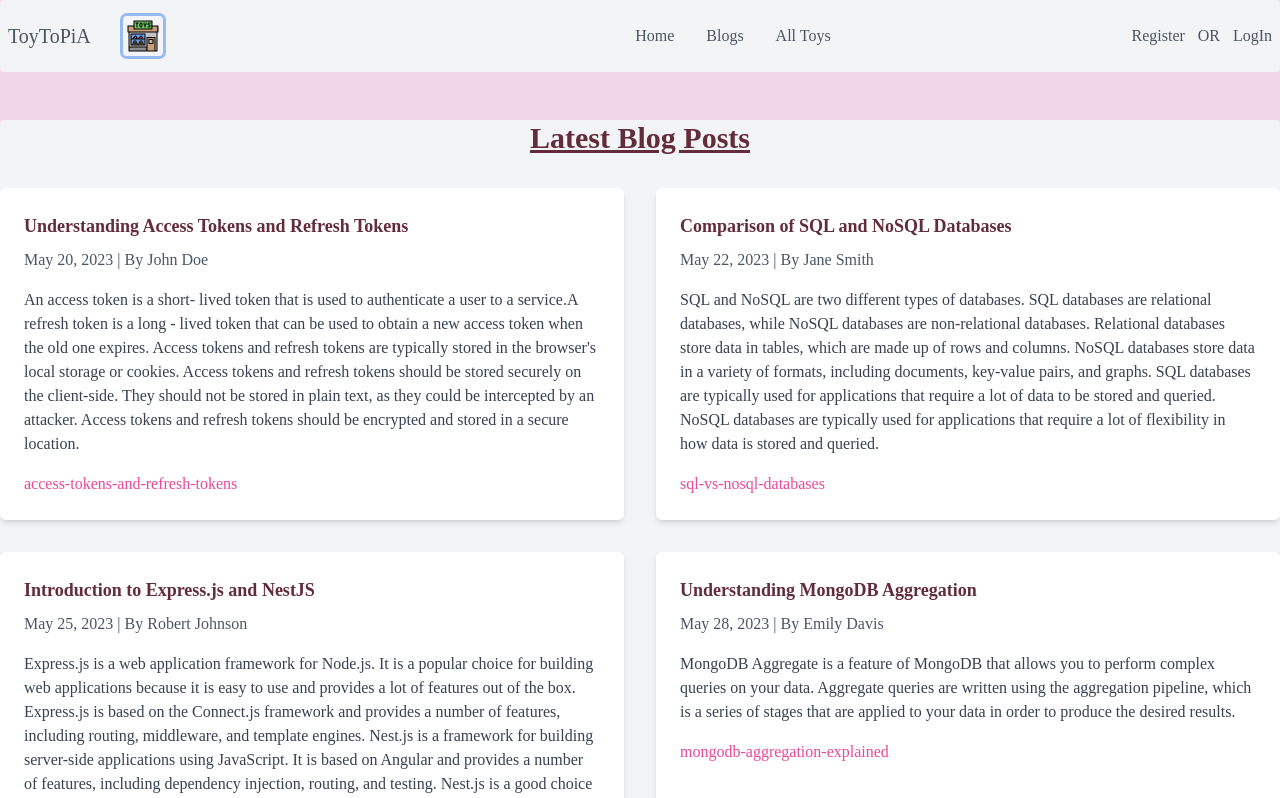
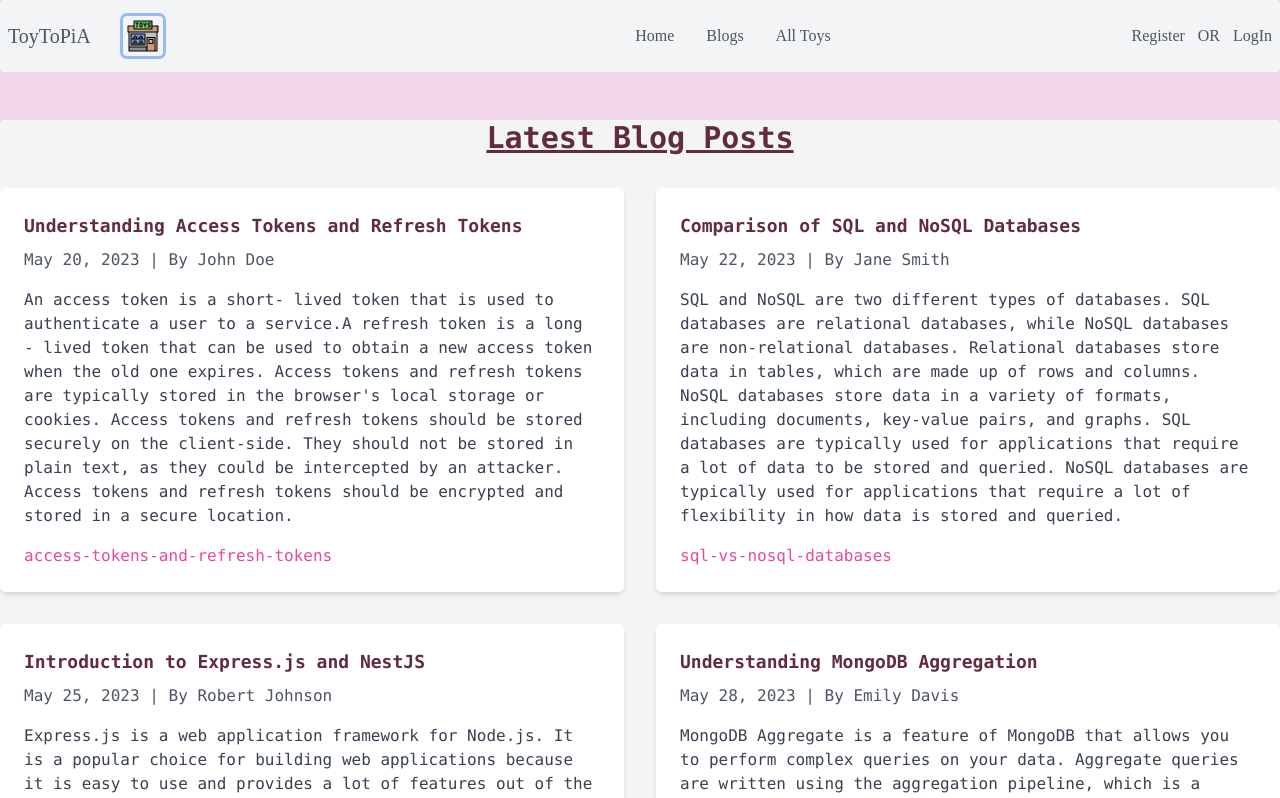
Before and after one commit to Robin-Ibn-Nur/toytopia-client-side, a React (Vite) app: page /blog in a window 1280 px wide. Shown: the top 798 px of the page. Built offline with nearby package versions, Linux system fonts and the light colour scheme; no server answers; a web font is replaced by a local one.

Commit message:
update data after deleting one

```diff
--- a/src/Pages/Blog/Blog.jsx
+++ b/src/Pages/Blog/Blog.jsx
@@ -50,11 +50,11 @@ const Blog = () => {
 
     return (
         <section className="my-12 bg-gray-100 container mx-auto rounded">
-            <div className="">
+            <div className="font-mono">
                 <h2 className="text-3xl font-bold text-center mb-8 underline">Latest Blog Posts</h2>
                 <div className="grid grid-cols-1 sm:grid-cols-2 gap-8">
                     {blogPosts.map((post) => (
-                        <div key={post.slug} className="bg-white shadow-md rounded-md hover:underline">
+                        <div key={post.slug} className="bg-white cursor-pointer shadow-md rounded-md hover:underline hover:font-serif">
                             <div className="p-6">
                                 <h3 className="text-lg font-semibold mb-2 ">{post.title}</h3>
                                 <p className="text-gray-600 mb-4">{post.date} | By {post.author}</p>
--- a/src/Pages/Home/Home/Home.jsx
+++ b/src/Pages/Home/Home/Home.jsx
@@ -25,10 +25,10 @@ const Home = () => {
                 <Banner></Banner>
             </div>
             <div>
-                <Gallery></Gallery>
+                <ShopByCategory></ShopByCategory>
             </div>
             <div>
-                <ShopByCategory></ShopByCategory>
+                <Gallery></Gallery>
             </div>
             <div className="container mx-auto py-8">
                 <h2 className="text-2xl font-bold mb-4">Special Discount</h2>
--- a/src/Pages/Home/ShopByCategory/ShopByCategory.jsx
+++ b/src/Pages/Home/ShopByCategory/ShopByCategory.jsx
@@ -52,26 +52,17 @@ const ShopByCategory = () => {
                     Science Toys
                 </div>
             </div>
-            {/* {
-                toys.map(toy => <div key={toy._id} className="card my-5 lg:card-side bg-white shadow-xl">
-                    <figure><img src={toy?.pictureUrl} className='h-96' alt="Album" /></figure>
-                    <div className="card-body">
-                        <h2 className="card-title">{toy.toyName}</h2>
-                        <p>{toy.description}</p>
-                        <button onClick={() => handleDetails(toy._id)} className="mt-4 bg-blue-500 hover:bg-blue-600 text-white py-2 px-4 rounded-full">
-                            View Details
-                        </button>
-
-                    </div>
-                </div>)
-            } */}
             <div className="grid grid-cols-1 md:grid-cols-2 gap-4">
                 {toys.map(toy => <div key={toy._id} className="container mx-auto py-10">
 
                     <div className="bg-white rounded shadow-md p-4">
                         <img className="w-full h-96 mb-4" src={toy?.pictureUrl} alt="" />
                         <h3 className="text-lg font-semibold mb-2">{toy.toyName}</h3>
-                        <p>{toy.description.slice(0, 120)}</p>
+                        <div>
+                            <p>Price: {toy?.price}</p>
+                            <p>Ratings: {toy?.rating}</p>
+                        </div>
+                        <p><span className='font-bold'>Description about </span>{toy.description.slice(0, 120)}...</p>
                         <button onClick={() => handleDetails(toy._id)} className="mt-4 bg-blue-500 hover:bg-blue-600 text-white py-2 px-4 rounded-full">
                             View Details
                         </button>
@@ -88,6 +79,3 @@ const ShopByCategory = () => {
 };
 
 export default ShopByCategory;
-{/* <button onClick={() => handleDetails(filteredToy._id)} className="mt-4 bg-blue-500 hover:bg-blue-600 text-white py-2 px-4 rounded-full">
-                                              View Details
-                                         </button> */}
--- a/src/Pages/Home/SingleToy/SingleToyDetails.jsx
+++ b/src/Pages/Home/SingleToy/SingleToyDetails.jsx
@@ -14,7 +14,7 @@ const SingleToyDetails = () => {
         description
     } = data;
     return (
-        <div className="card lg:card-side bg-base-100 shadow-xl my-5 container mx-auto bg-white h-fit">
+        <div className="card lg:card-side font-serif bg-base-100 shadow-xl my-5 container mx-auto bg-white h-fit">
             <figure><img src={pictureUrl} alt={toyName} className='h-4/5 w-full' /></figure>
             <div className="card-body">
                 <h2 className="card-title font-bold my-2 sm:text-3xl">{toyName}</h2>
--- a/src/Pages/MyToys/MyToys.jsx
+++ b/src/Pages/MyToys/MyToys.jsx
@@ -181,7 +181,8 @@ const MyToys = () => {
                                 swal("Toy has been deleted!", {
                                     icon: "success",
                                 });
-                                setToyData(prevData => prevData.filter(toy => toy._id !== id));
+                                const remaining = toyData.filter(toy => toy._id !== id)
+                                setToyData(remaining)
                             }
                         })
                         .catch(error => {
--- a/src/SharedPage/LogInPage/LogInPage.jsx
+++ b/src/SharedPage/LogInPage/LogInPage.jsx
@@ -3,7 +3,6 @@ import { AuthContext } from '../../AuthProvider/AuthProvider';
 import { Link, useLocation, useNavigate } from 'react-router-dom';
 import { toast } from 'react-hot-toast';
 import { usePageTitle } from '../../CustomHook/usePageTitle';
-import { FaGoogle } from "react-icons/fa";
 
 const LogInPage = () => {
 
@@ -38,7 +37,7 @@ const LogInPage = () => {
                 console.log(error)
                 toast.error("Something is missing, Please check your email & password")
             })
-        // form.reset()
+        form.reset()
     }
 
     const handleGoogleSignIn = () => {
```
